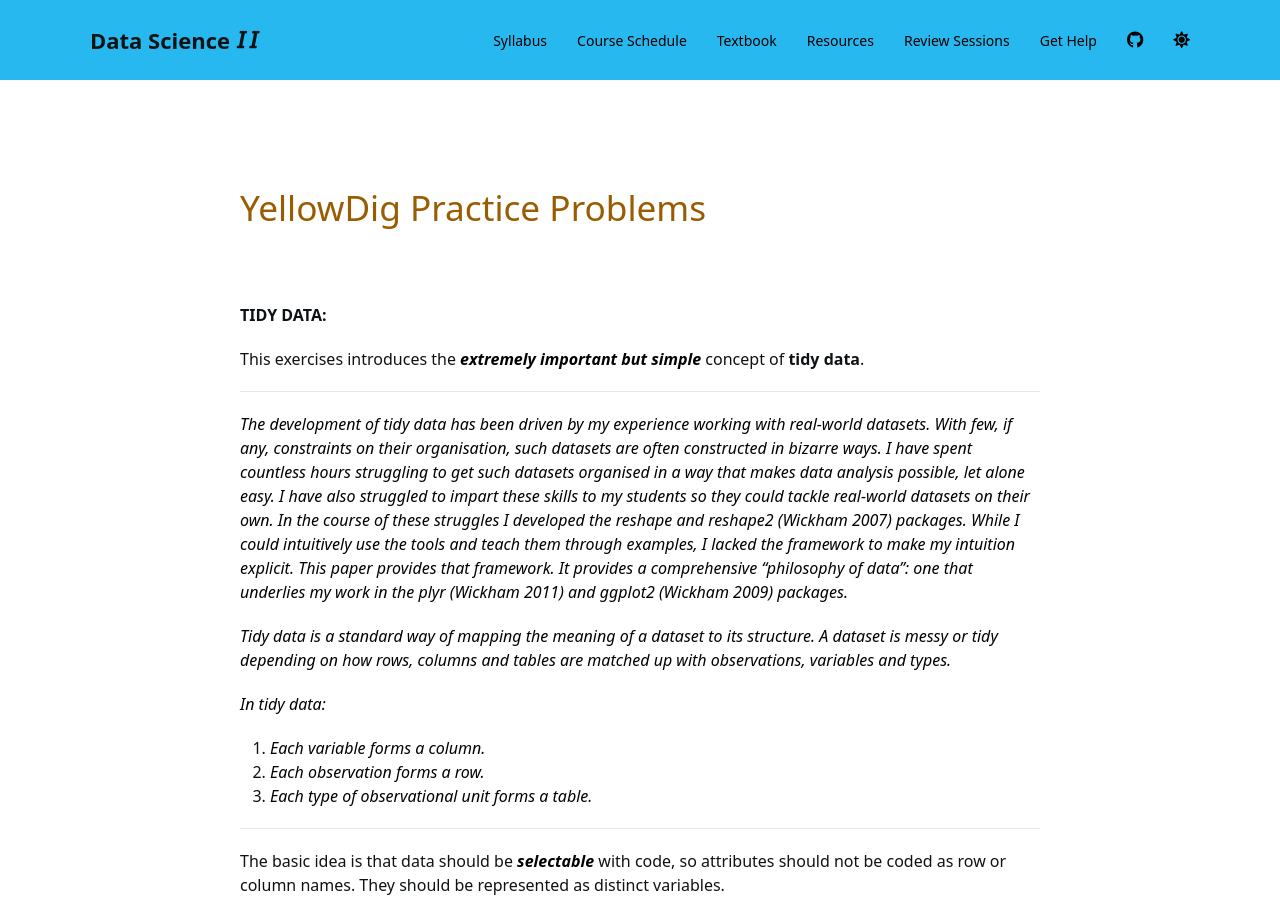
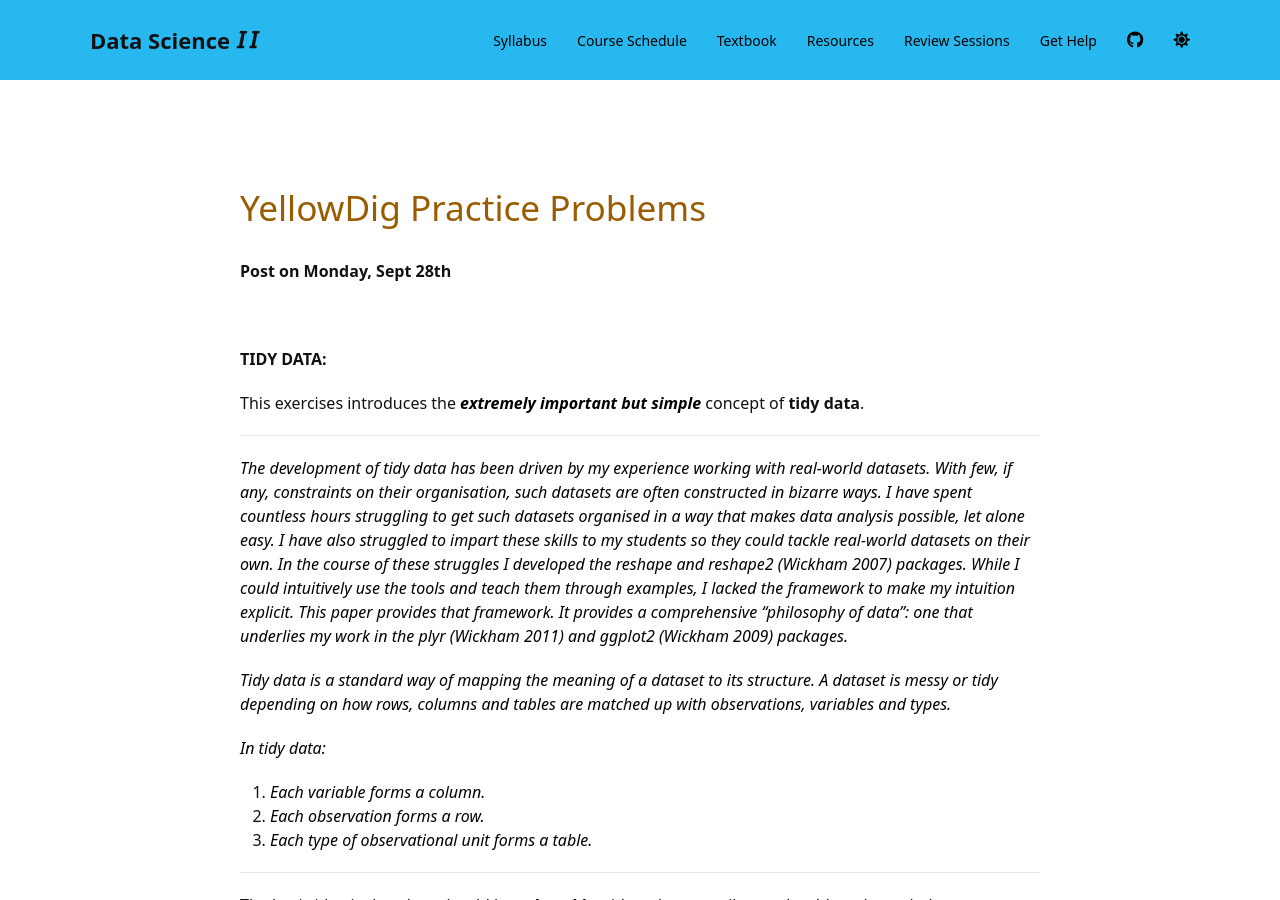
Before and after one commit to DS4PS/cpp-527-fall-2020, a Jekyll site: the page built from schedule.md, in a window 1280 px wide and 900 px high, scrolled down 50100 px. Built offline with Jekyll 4.4.1, drawn with Linux system fonts in a browser that asks for light colours; nearby versions of some CDN libraries; a script bundle is joined from its source files by our own code; library files that are not in the unit come from our copies; a style sheet for code colours, icons or effects is not loaded.

Commit message:
Update schedule.md

```diff
--- a/schedule.md
+++ b/schedule.md
@@ -2126,6 +2126,8 @@ And share your page link on YellowDig:
 
 ## YellowDig Practice Problems
 
+**Post on {{page.yellowdig.post-06}}**
+
 <br>
 
 **TIDY DATA:**
@@ -2393,7 +2395,6 @@ Regular format:
 <br>
 
 
-<a class="uk-button uk-button-default" href="https://ds4ps.org/cpp-527-spr-2020/labs/challenge-question-02.html">PRACTICE QUESTION</a>
 
 <br>
 <hr>
```
